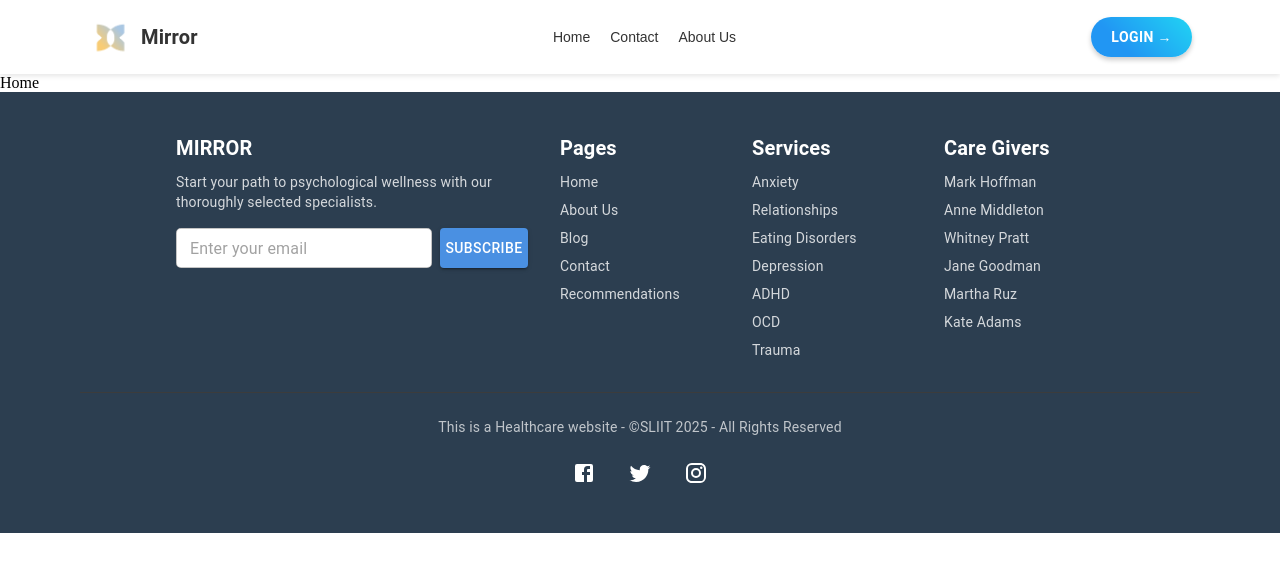
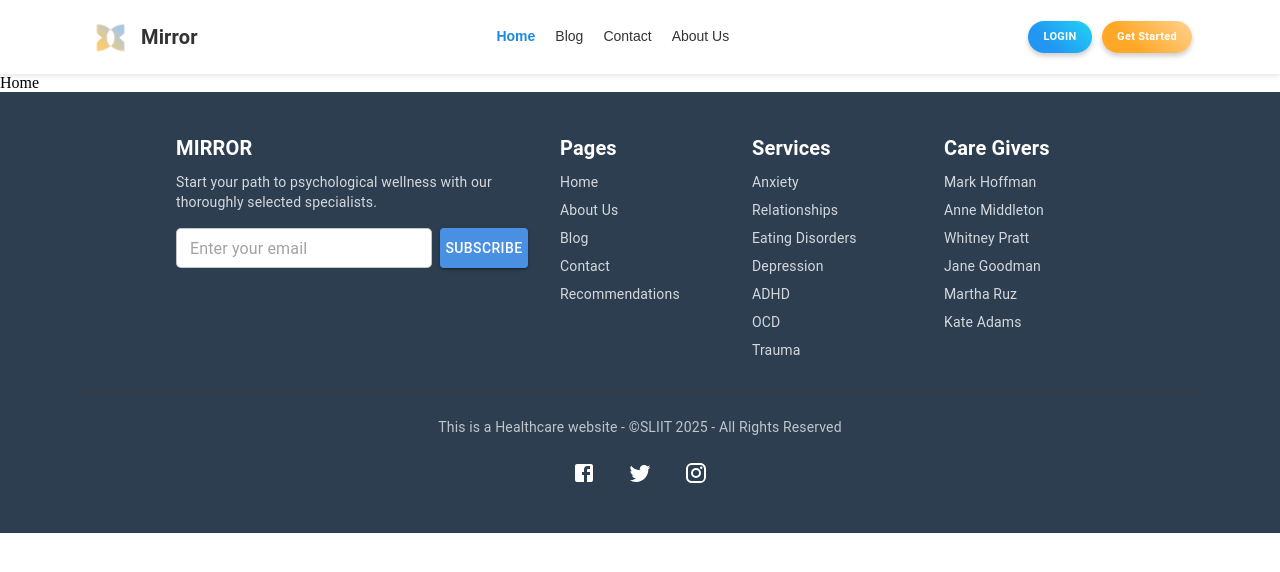
Before and after one commit to IsurangaSilva/Advancements-in-Digital-Healthcare-Technologies, a React (Vite) app in the folder Mirror_Web/frontend/: page / in a window 1280 px wide. Shown: the top 572 px of the page. Built offline with nearby package versions, Linux system fonts and the light colour scheme.

Commit message:
Header Updates

```diff
--- a/Mirror_Web/frontend/src/components/Header.jsx
+++ b/Mirror_Web/frontend/src/components/Header.jsx
@@ -1,9 +1,20 @@
-import React from "react";
+import React,{useState} from "react";
 import { AppBar, Toolbar, Typography, Box, Button } from "@mui/material";
 import { Link } from "react-router-dom";
 import Logo from "../assets/logo.png";
 
 const Header = () => {
+
+  const [activeLink, setActiveLink] = useState("/");
+
+  const activeStyle = {
+    textDecoration: "none",
+    color: "#1E88E5",
+    fontWeight: "bold",
+    // borderBottom: "2px solid #1E88E5",
+    paddingBottom: "3px",
+    transition: "border-bottom 0.3s",
+  };
   return (
     <AppBar
       position="static"
@@ -38,38 +49,100 @@ const Header = () => {
 
         {/* Navigation */}
         <Box sx={{ display: "flex", gap: "20px" }}>
-          <Link to="/" style={linkStyle}>
+          <Link
+            to="/"
+            style={
+              activeLink === "/" ? { ...linkStyle, ...activeStyle } : linkStyle
+            }
+            onClick={() => setActiveLink("/")}
+          >
             Home
           </Link>
-          <Link to="/contact" style={linkStyle}>
+          <Link
+            to="/blog"
+            style={
+              activeLink === "/blog"
+                ? { ...linkStyle, ...activeStyle }
+                : linkStyle
+            }
+            onClick={() => setActiveLink("/blog")}
+          >
+            Blog
+          </Link>
+          <Link
+            to="/contact"
+            style={
+              activeLink === "/contact"
+                ? { ...linkStyle, ...activeStyle }
+                : linkStyle
+            }
+            onClick={() => setActiveLink("/contact")}
+          >
             Contact
           </Link>
-          <Link to="/about" style={linkStyle}>
+          <Link
+            to="/about"
+            style={
+              activeLink === "/about"
+                ? { ...linkStyle, ...activeStyle }
+                : linkStyle
+            }
+            onClick={() => setActiveLink("/about")}
+          >
             About Us
           </Link>
         </Box>
 
-        {/* Modern Login Button */}
+        <div
+          style={{ display: "flex", justifyContent: "flex-end", gap: "10px" }}
+        >
+          {/* Login Button */}
           <a href="/login" style={{ textDecoration: "none" }}>
             <Button
               variant="contained"
               sx={{
                 background: "linear-gradient(45deg, #2196F3 30%, #21CBF3 90%)",
                 color: "white",
-              padding: "8px 20px",
+                padding: "6px 15px",
                 borderRadius: "25px",
-              fontSize: "14px",
+                fontSize: "11px",
                 fontWeight: "bold",
                 textTransform: "none",
                 boxShadow: "0px 3px 5px rgba(0, 0, 0, 0.2)",
                 "&:hover": {
-                background: "linear-gradient(45deg, #1976D2 30%, #2196F3 90%)",
+                  background:
+                    "linear-gradient(45deg, #1976D2 30%, #2196F3 90%)",
                 },
               }}
             >
-            LOGIN →
+              LOGIN
             </Button>
           </a>
+
+          {/* Register Button */}
+          <a href="/register" style={{ textDecoration: "none" }}>
+            <Button
+              variant="contained"
+              sx={{
+                background: "linear-gradient(45deg, #FFA726 30%, #FFCC80 90%)",
+
+                color: "white",
+                padding: "6px 15px",
+                borderRadius: "25px",
+                fontSize: "11px",
+                fontWeight: "bold",
+                textTransform: "none",
+                boxShadow: "0px 3px 5px rgba(0, 0, 0, 0.2)",
+                "&:hover": {
+                  background:
+                    "linear-gradient(45deg, #FF7043 30%, #FFAB91 90%)",
+                },
+              }}
+            >
+              Get Started
+            </Button>
+          </a>
+        </div>
       </Toolbar>
     </AppBar>
   );
--- a/Mirror_Web/frontend/src/components/LoggedInHeader.jsx
+++ b/Mirror_Web/frontend/src/components/LoggedInHeader.jsx
@@ -1,4 +1,4 @@
-import React from "react";
+import React, { useState } from "react";
 import { AppBar, Toolbar, Typography, Box,MenuItem } from "@mui/material";
 import { Link,useNavigate } from "react-router-dom";
 import Logo from "../assets/logo.png";
@@ -15,6 +15,16 @@ const logoutHandler = () => {
 };
 
 const LoggedInHeader = () => {
+  const [activeLink, setActiveLink] = useState("/");
+
+  const activeStyle = {
+    textDecoration: "none",
+    color: "#1E88E5",
+    fontWeight: "bold",
+    // borderBottom: "2px solid #1E88E5",
+    paddingBottom: "3px",
+    transition: "border-bottom 0.3s",
+  };
   return (
     <AppBar
       position="static"
@@ -46,18 +56,60 @@ const LoggedInHeader = () => {
             </Typography>
           </Box>
         </a>
-
         <Box sx={{ display: "flex", gap: "20px" }}>
-          <Link to="/" style={linkStyle}>
-            Predctions
+        <Link
+            to="/"
+            style={
+              activeLink === "/"
+                ? { ...linkStyle, ...activeStyle }
+                : linkStyle
+            }
+            onClick={() => setActiveLink("/")}
+          >
+            Dashboard
           </Link>
-          <Link to="/" style={linkStyle}>
+          <Link
+            to="/predictions"
+            style={
+              activeLink === "/predictions"
+                ? { ...linkStyle, ...activeStyle }
+                : linkStyle
+            }
+            onClick={() => setActiveLink("/predictions")}
+          >
+            Predictions
+          </Link>
+          <Link
+            to="/recommendations"
+            style={
+              activeLink === "/recommendations"
+                ? { ...linkStyle, ...activeStyle }
+                : linkStyle
+            }
+            onClick={() => setActiveLink("/recommendations")}
+          >
             Recommendations
           </Link>
-          <Link to="/contact" style={linkStyle}>
+          <Link
+            to="/contact"
+            style={
+              activeLink === "/contact"
+                ? { ...linkStyle, ...activeStyle }
+                : linkStyle
+            }
+            onClick={() => setActiveLink("/contact")}
+          >
             Contact
           </Link>
-          <Link to="/about" style={linkStyle}>
+          <Link
+            to="/about"
+            style={
+              activeLink === "/about"
+                ? { ...linkStyle, ...activeStyle }
+                : linkStyle
+            }
+            onClick={() => setActiveLink("/about")}
+          >
             About Us
           </Link>
         </Box>
```
Lines whose indentation alone changed are shown as unchanged.
